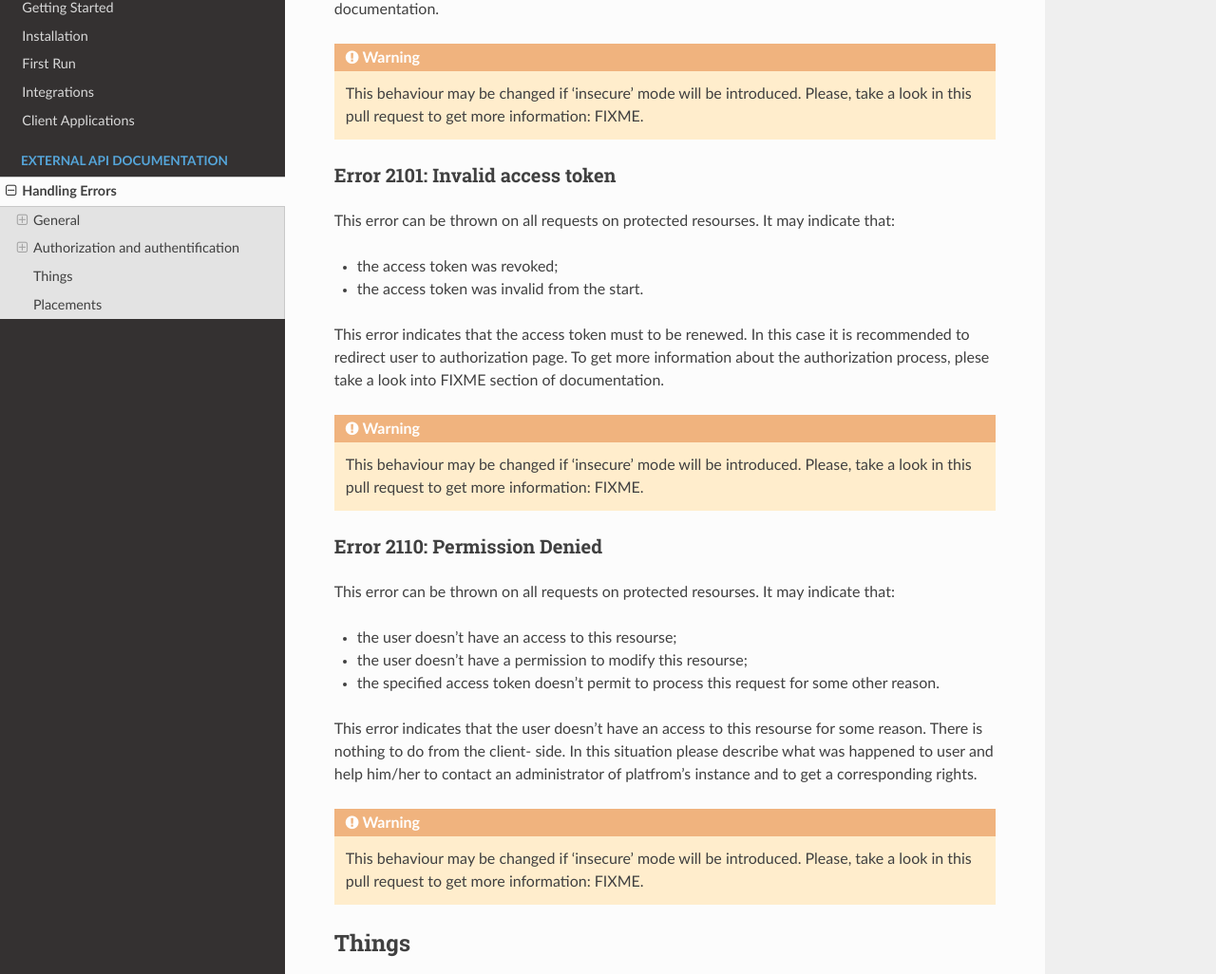
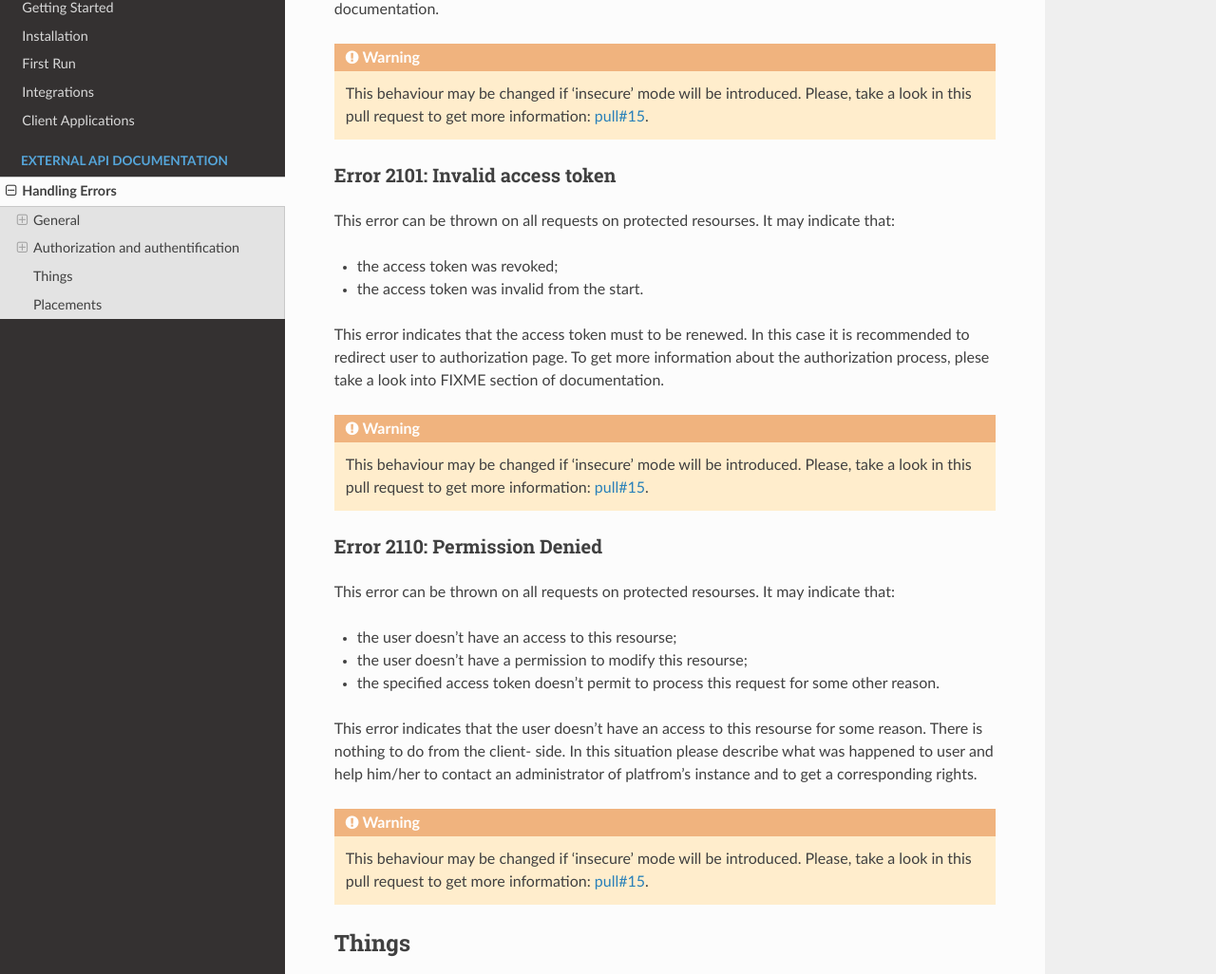
Before and after one commit to fossabot/everpl, a Sphinx documentation site: the page built from docs/source/api/handling_errors.rst, in a window 1280 px wide and 1400 px high, scrolled down 2830 px. Shown: the part 169-1195 px from the top of the window at 95% size. Built offline with Sphinx 7.4.7 and the Read the Docs theme 2.0.0, drawn with Linux system fonts in a browser that asks for light colours; pages that are not in the unit, such as notebooks, are missing from menus; some of the changed text lies outside the part shown.

Commit message:
[DOCS] Fixed a link to information about insecure mode

```diff
--- a/docs/source/api/handling_errors.rst
+++ b/docs/source/api/handling_errors.rst
@@ -119,7 +119,7 @@ username field.
 .. WARNING::
    This behaviour may be changed if 'insecure' mode will be introduced.
    Please, take a look in this pull request to get more information:
-   FIXME.
+   `pull#15 <https://github.com/s-kostyuk/adpl/pull/15>`_.
 
 .. _error_2001:
 
@@ -139,7 +139,7 @@ password field.
 .. WARNING::
    This behaviour may be changed if 'insecure' mode will be introduced.
    Please, take a look in this pull request to get more information:
-   FIXME.
+   `pull#15 <https://github.com/s-kostyuk/adpl/pull/15>`_.
 
 .. _error_2002:
 
@@ -176,7 +176,7 @@ into FIXME section of documentation.
 .. WARNING::
    This behaviour may be changed if 'insecure' mode will be introduced.
    Please, take a look in this pull request to get more information:
-   FIXME.
+   `pull#15 <https://github.com/s-kostyuk/adpl/pull/15>`_.
 
 .. _error_2101:
 
@@ -197,7 +197,7 @@ into FIXME section of documentation.
 .. WARNING::
    This behaviour may be changed if 'insecure' mode will be introduced.
    Please, take a look in this pull request to get more information:
-   FIXME.
+   `pull#15 <https://github.com/s-kostyuk/adpl/pull/15>`_.
 
 Error 2110: Permission Denied
 ^^^^^^^^^^^^^^^^^^^^^^^^^^^^^
@@ -219,7 +219,7 @@ and to get a corresponding rights.
 .. WARNING::
    This behaviour may be changed if 'insecure' mode will be introduced.
    Please, take a look in this pull request to get more information:
-   FIXME.
+   `pull#15 <https://github.com/s-kostyuk/adpl/pull/15>`_.
 
 Things
 -------
```
